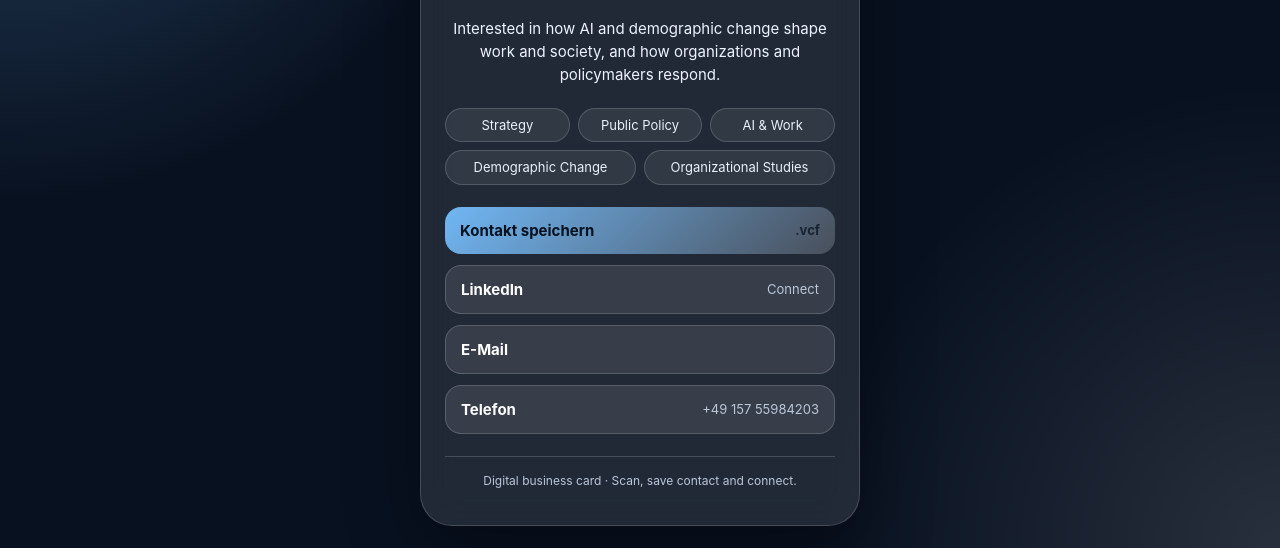
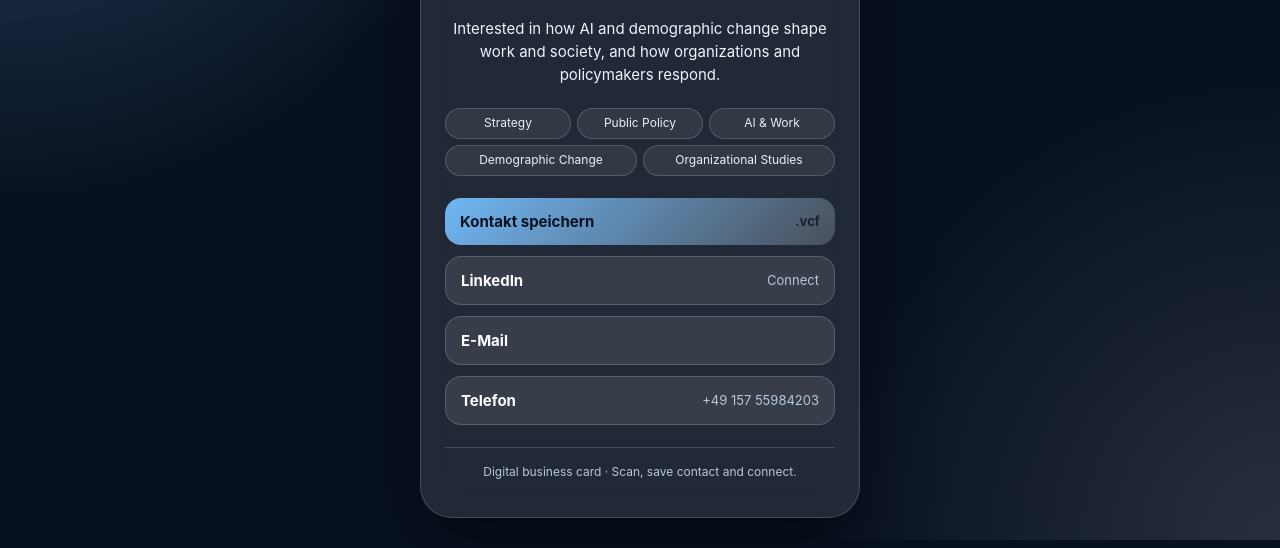
Before and after one commit to wimmerbenedikt2-commits/benediktwimmer, a plain HTML site: page index.html in a window 1280 px wide. Shown: the part 324-872 px from the top of the page. Drawn offline with Linux system fonts and the light colour scheme.

Commit message:
Reduce topic text and padding to keep each label on one line

```diff
--- a/index.html
+++ b/index.html
@@ -68,7 +68,7 @@
     .chips {
       display: grid;
       grid-template-columns: repeat(6, minmax(0, 1fr));
-      gap: 8px;
+      gap: 6px;
       margin: 22px 0;
     }
     .chip {
@@ -79,10 +79,11 @@
       justify-content: center;
       border: 1px solid var(--line);
       border-radius: 999px;
-      padding: 7px 8px;
+      padding: 6px 3px;
       color: #e9f1fb;
-      font-size: 13px;
+      font-size: clamp(9px, 3vw, 12px);
       line-height: 1.4;
+      white-space: nowrap;
       background: rgba(255,255,255,.08);
     }
     .chip:nth-child(n + 4) {
```
